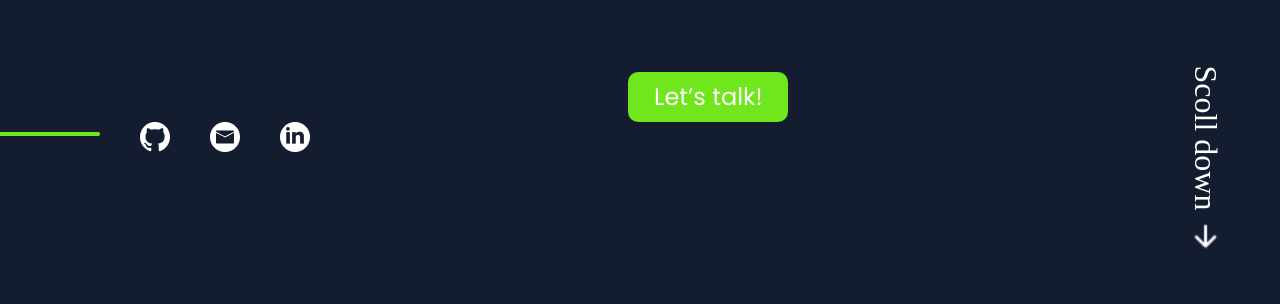
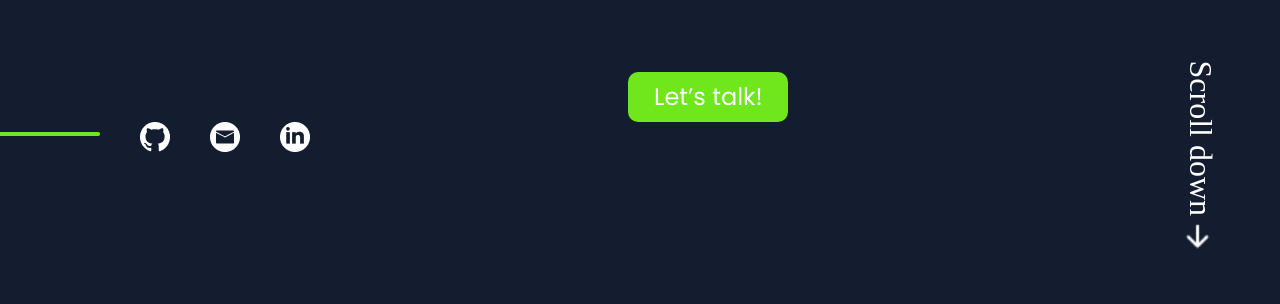
Before and after one commit to Axel-ne/Portfolio, an Angular app: page / in a window 1280 px wide. Shown: the part 369-673 px from the top of the page. Built offline with nearby package versions, Linux system fonts and the light colour scheme.

Commit message:
fix: landing-section position

```diff
--- a/src/app/components/landing-section/landing-section.html
+++ b/src/app/components/landing-section/landing-section.html
@@ -28,7 +28,7 @@
         </div>
     </div>
     <div class="scroll-icon-wrapper">
-        <p>Scoll down</p>
+        <p>Scroll down</p>
         <img class="arrow" src="\assets\icons\arrow-down-line.png" alt="">
     </div>
     </section>
--- a/src/app/components/landing-section/landing-section.scss
+++ b/src/app/components/landing-section/landing-section.scss
@@ -5,10 +5,6 @@
     flex-direction: column;
     justify-content: center;
     align-items: center;
-
-    // .hero-content-section{
-
-    // }
 
     .hero-content-wrapper{
         display: flex;
@@ -80,13 +76,14 @@
     flex-direction: column;
     align-items: center;
     p{
-        width: 150px;
+        width: 160px;
         transform: rotate(-270deg);
         color: white;
         font-size: 32px;
     }
     .arrow{
         margin-top: 60px ;
+        margin-right: 5px;
         width: 35px;
         height: 35px;
     }
```
